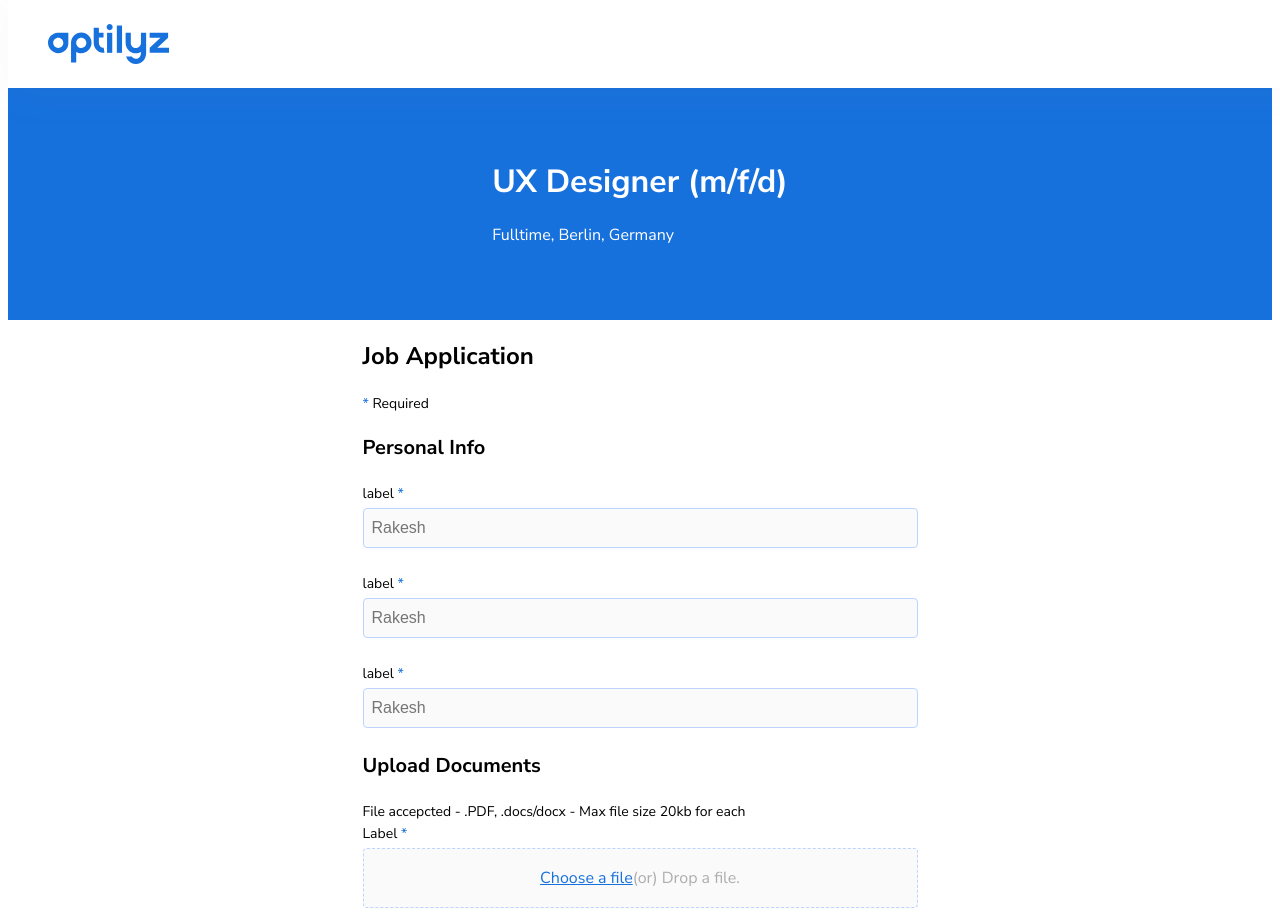
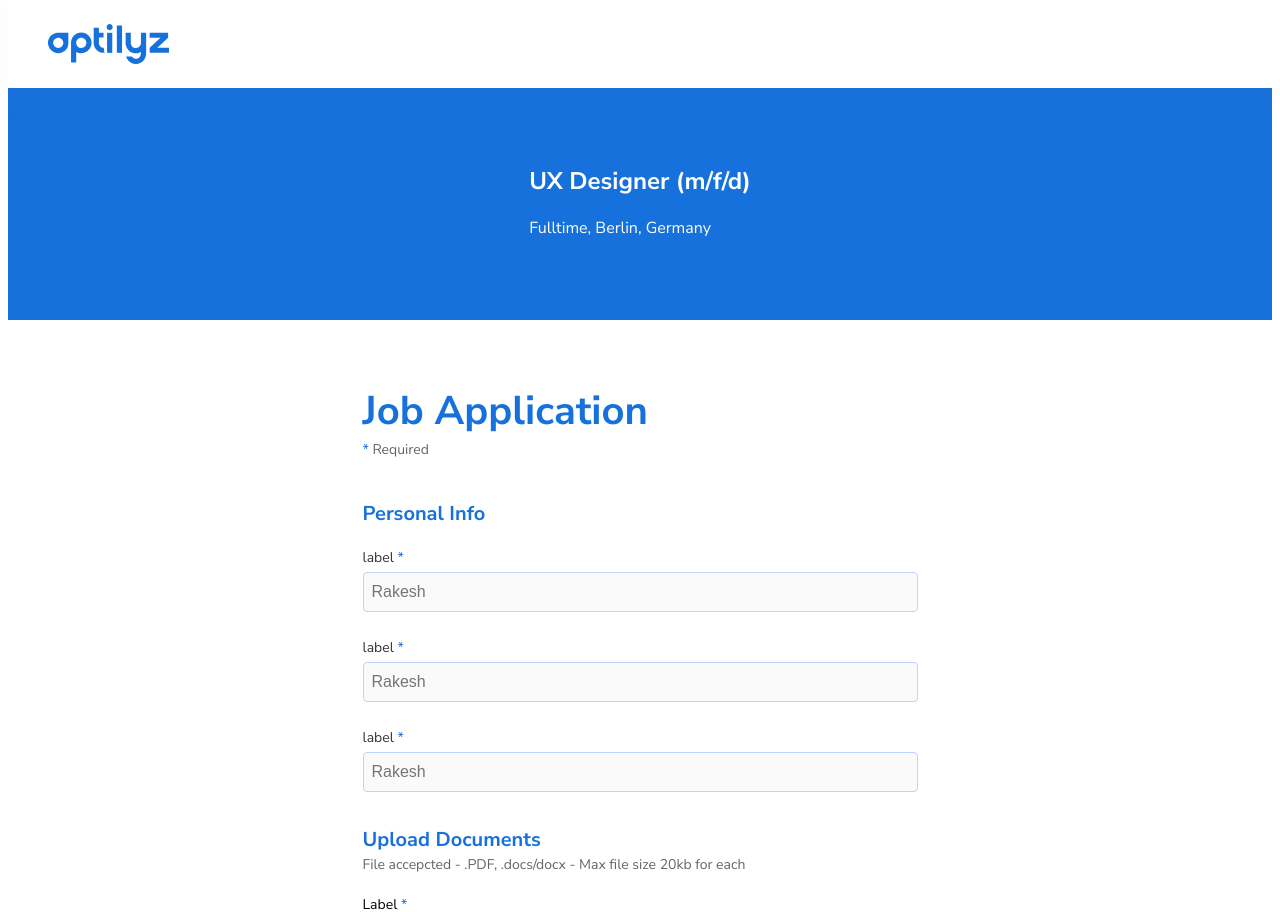
Before and after one commit to rakeshpatil489/Design-Challenge-Form, a React (Create React App) app: page / in a window 1280 px wide. Shown: the top 912 px of the page. Built offline with nearby package versions, Linux system fonts and the light colour scheme.

Commit message:
Updates on Styling

```diff
--- a/src/Components/BannerComponent/Banner.module.css
+++ b/src/Components/BannerComponent/Banner.module.css
@@ -9,10 +9,10 @@
   color: #ffffff;
 }
 
+
 .job-title {
   font-size: 2.5em;
-  font-weight: 900;
-  line-height: 64px;
+  font-weight: 700;
   color: #ffffff;
   margin: 0px;
 }
--- a/src/Components/BannerComponent/Banner.tsx
+++ b/src/Components/BannerComponent/Banner.tsx
@@ -4,8 +4,8 @@ import styles from './Banner.module.css';
 function Banner() {
     return (
         <div className={styles.bannerContainer}>
-            <div>
-                <h1 className={styles.jobTitle}>UX Designer (m/f/d)</h1>
+            <div className={styles.bannerWrapper}>
+                <h2 className={styles.jobTitle}>UX Designer (m/f/d)</h2>
                 <p className={styles.jobSubtitle}>Fulltime, Berlin, Germany</p>
             </div>
         </div>
--- a/src/Components/CheckboxComponent/Checkbox.module.css
+++ b/src/Components/CheckboxComponent/Checkbox.module.css
@@ -4,6 +4,10 @@
   justify-content: flex-start;
   align-items: center;
   margin-bottom: 16px;
+}
+
+.concentSpan{
+    color: #1771dd;
 }
 
 .checkBox {
--- a/src/Components/FormComponent/Form.module.css
+++ b/src/Components/FormComponent/Form.module.css
@@ -9,13 +9,40 @@
   width: 50%;
 }
 
+.headingTitleContainer{
+    margin-top: 64px;
+    margin-bottom: 40px;
+}
+
+.headingTitle{
+  font-size: 2.5em;
+  font-weight: 700;
+  color: #1771dd;
+  margin: 0px;
+}
+
+h3 {
+    font-size: 1.25em;
+    font-weight: 700;
+    color: #1771dd;
+    margin: 0px;
+  }
+
 .required {
   color: #1771dd;
   font-size: 1em;
 }
 
-.inputfieldHeading,
-.uploadHeading {
+.inputfieldContainer{
+ margin-bottom: 34px;
+}
+
+.uploadHeadingContainer,
+.inputfieldHeading{
+    margin-bottom: 18px;
+}
+
+.inputfieldHeading{
   font-size: 1.25em;
   line-height: 28px;
   font-weight: 700;
@@ -24,6 +51,8 @@
 .helperText {
   font-size: 0.875em;
   line-height: 20px;
+  color: #656565;
+  margin-bottom: 24px;
 }
 
 /* divider */
--- a/src/Components/FormComponent/Form.tsx
+++ b/src/Components/FormComponent/Form.tsx
@@ -10,8 +10,8 @@ function Form() {
     <form className={styles.container}>
       <div className={styles.formWrapper}>
         {/* title of the form   */}
-        <div className={styles.headingTitle}>
-          <h2>Job Application</h2>
+        <div className={styles.headingTitleContainer}>
+          <h2 className={styles.headingTitle}>Job Application</h2>
           <label className={styles.helperText}>
             <span className={styles.required}>*</span> Required
           </label>
@@ -27,10 +27,13 @@ function Form() {
         </div>
 
         <div className={styles.uploadContainer}>
-          <h3 className={styles.uploadHeading}>Upload Documents</h3>
-          <label className={styles.helperText}>
-            File accepcted - .PDF, .docs/docx - Max file size 20kb for each
-          </label>
+
+          <div className={styles.uploadHeadingContainer}>
+            <h3 className={styles.uploadHeading}>Upload Documents</h3>
+            <label className={styles.helperText}>
+              File accepcted - .PDF, .docs/docx - Max file size 20kb for each
+            </label>
+          </div>
 
           {/* Upload Fields */}
           <Upload />
--- a/src/Components/InputfieldComponent/InputField.module.css
+++ b/src/Components/InputfieldComponent/InputField.module.css
@@ -5,6 +5,7 @@
 .inputFieldLabel{
     font-size: 0.875em;
     line-height: 20px;
+    color: #333333;
 }
 
 .required{
--- a/src/Components/UploadComponent/Upload.module.css
+++ b/src/Components/UploadComponent/Upload.module.css
@@ -6,6 +6,10 @@
 .required{
     color:#1771DD;
     font-size: 1em;
+}
+
+.uploadFieldContainer{
+    margin-bottom: 24px;
 }
 
 .linkToUpload{
@@ -28,4 +32,5 @@
     border-radius: 4px;
     margin-top: 4px;
     box-sizing: border-box;
+    cursor: pointer;
 }
```
